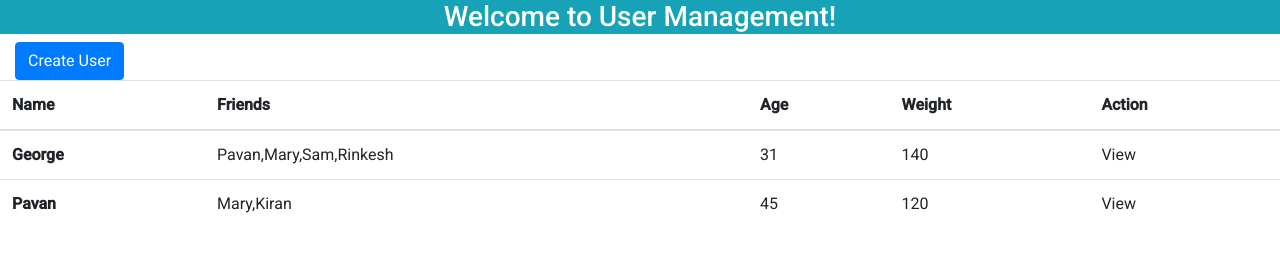
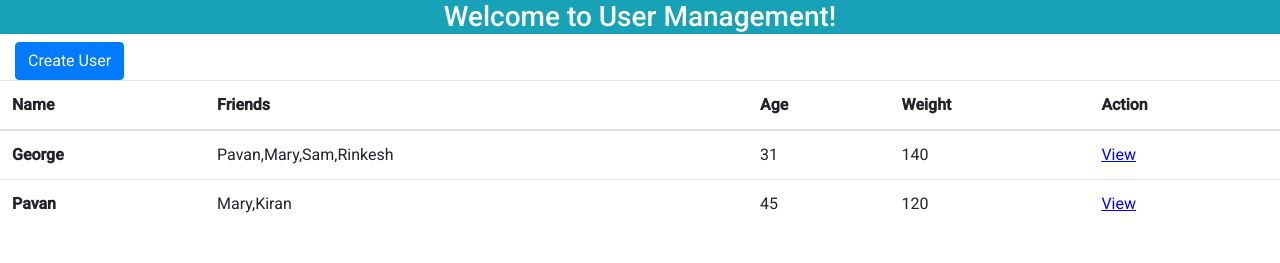
Before and after one commit to GeorgeAnanthSoosai/userManagement, an Angular app: page /user-home in a window 1280 px wide. Shown: the top 263 px of the page. Built offline with nearby package versions, Linux system fonts and the light colour scheme.

Commit message:
adjust styling issue

```diff
--- a/src/app/user/user-home/user-home.component.html
+++ b/src/app/user/user-home/user-home.component.html
@@ -20,7 +20,7 @@
           <td>{{user.age}}</td>
           <td>{{user.weight}}</td>
           <td>
-            <a>View</a>
+            <a class="cursor-pointer link-align">View</a>
           </td>
         </tr>
       </tbody>
@@ -106,7 +106,14 @@
     </div>
   </div>
   <div class="modal-footer">
-    <button type="button" class="btn btn-light" (click)="modal.dismiss('Close click')">Close</button>
-    <button type="button" class="btn btn-primary" [disabled]="!createUser.valid" (click)="modal.close(createUser)">Create</button>
+    <button type="button"
+            class="btn btn-light"
+            (click)="modal.dismiss('Close click')">Close
+    </button>
+    <button type="button"
+            class="btn btn-primary"
+            [disabled]="!createUser.valid"
+            (click)="modal.close(createUser)">Create
+    </button>
   </div>
 </ng-template>
--- a/src/app/user/user-home/user-home.component.scss
+++ b/src/app/user/user-home/user-home.component.scss
@@ -1,3 +1,12 @@
 .add-new-icon {
     margin-top: 15px;
 }
+
+.cursor-pointer {
+  cursor: pointer;
+}
+
+.link-align {
+  color: blue !important;
+  text-decoration: underline !important;
+}
```
